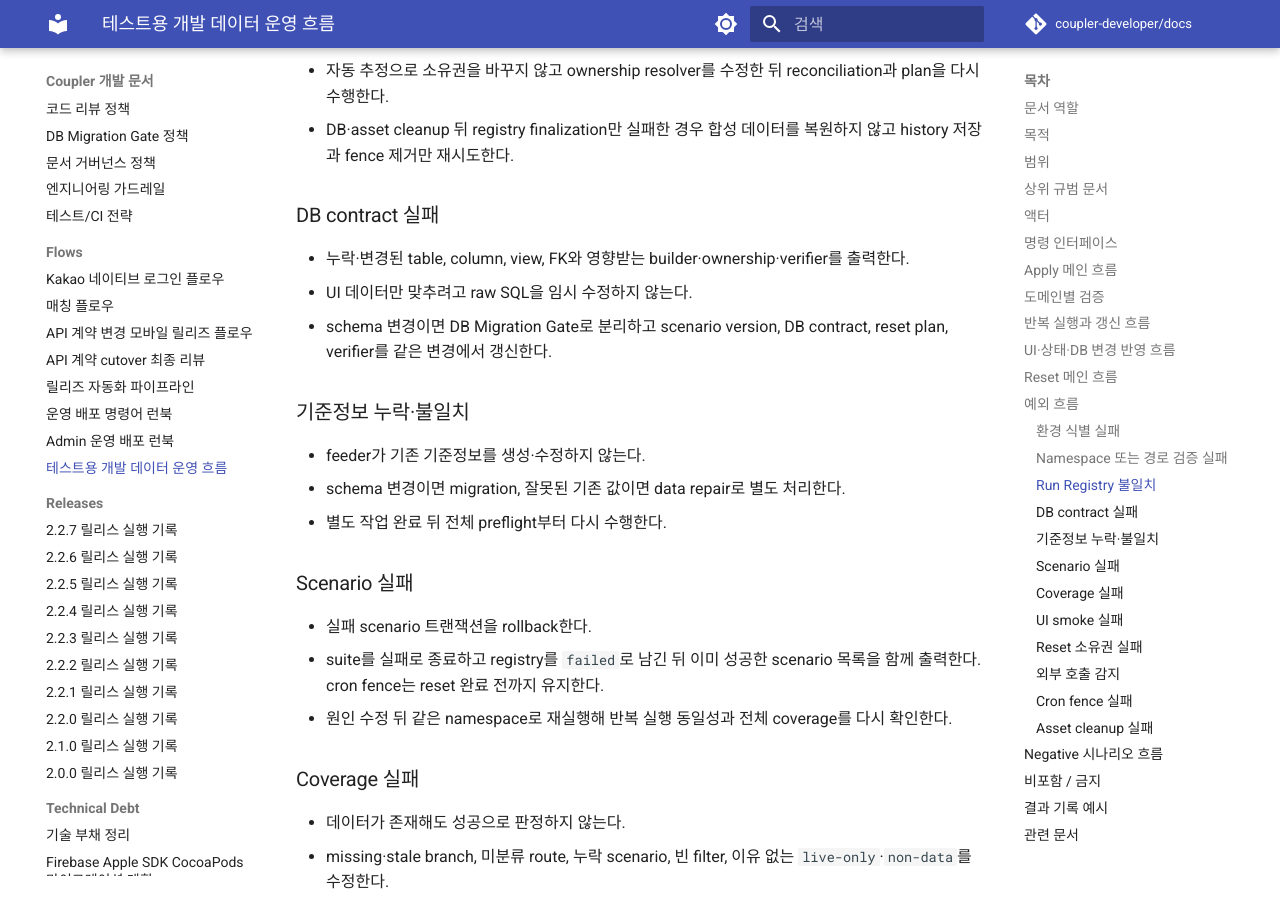
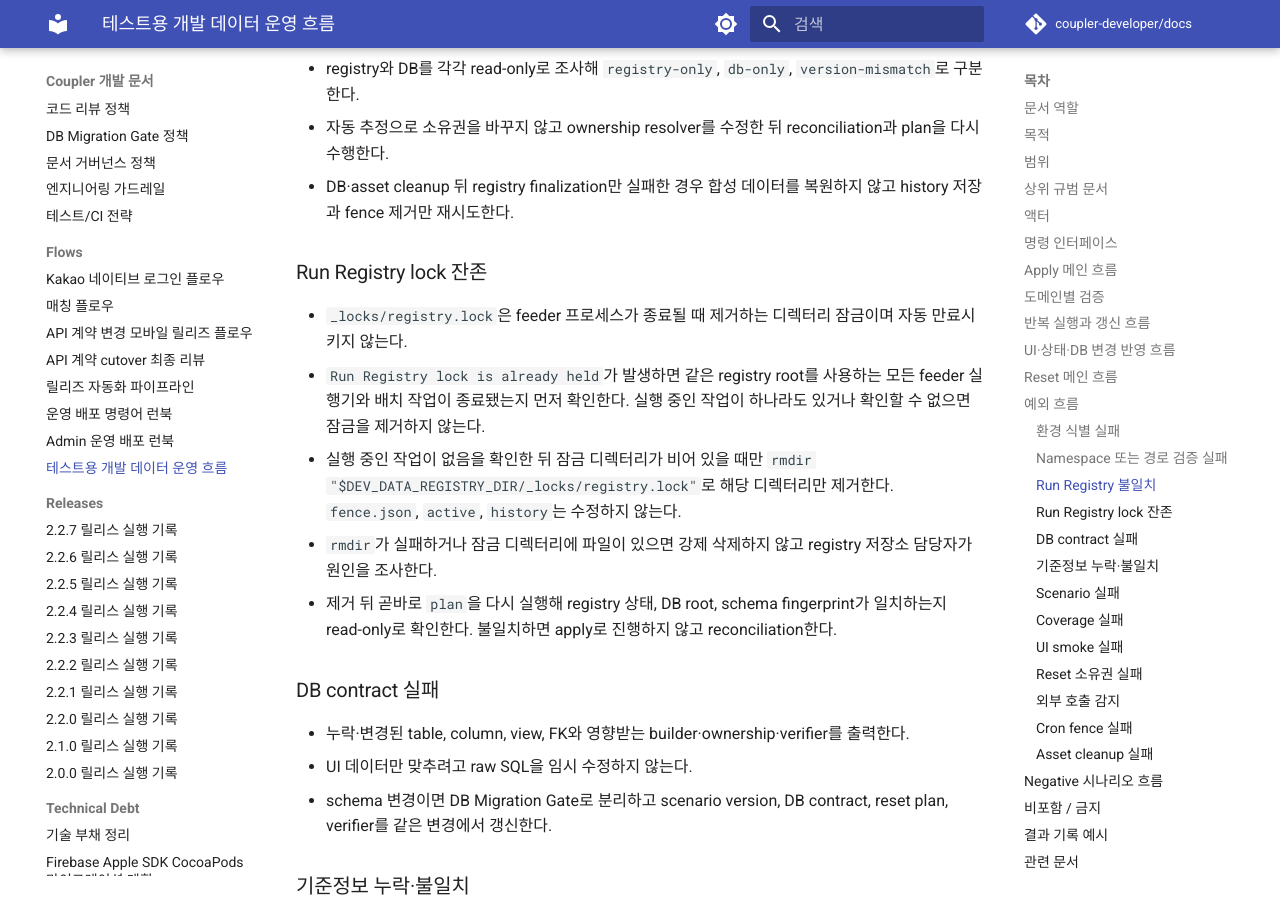
Before and after one commit to coupler-developer/docs, an MkDocs documentation site: the page built from content/flows/cross-project/development-test-data-flow.md, in a window 1280 px wide and 900 px high, scrolled down 5463 px. Built offline with MkDocs 1.6.1 and Material for MkDocs 9.7.7, drawn with Linux system fonts in a browser that asks for light colours; comment, search, counter and statistics services are not loaded; some of the changed text lies outside the part shown.

Commit message:
docs: 개발 데이터 시간대와 복구 절차 보강

```diff
--- a/content/flows/cross-project/development-test-data-flow.md
+++ b/content/flows/cross-project/development-test-data-flow.md
@@ -42,8 +42,11 @@
 pnpm --dir coupler-api data-feed list
 pnpm --dir coupler-api data-feed contract
 pnpm --dir coupler-api data-feed coverage --route-contract /absolute/path/to/coupler-admin-web/src/config/dev-data-route-contract.json
-pnpm --dir coupler-api data-feed plan cms-all --namespace qa-cms --at 2026-07-14T10:00:00+09:00
-pnpm --dir coupler-api data-feed apply cms-all --namespace qa-cms --owner qa-owner --at 2026-07-14T10:00:00+09:00 --expires-at 2026-07-21T10:00:00+09:00 --apply
+# 아래 두 값은 실행 시점의 RDS CURRENT_DATE() (Asia/Seoul)와 유지 기한으로 치환한다.
+REFERENCE_TIME='YYYY-MM-DDT10:00:00+09:00'
+EXPIRES_AT='YYYY-MM-DDT10:00:00+09:00'
+pnpm --dir coupler-api data-feed plan cms-all --namespace qa-cms --at "$REFERENCE_TIME"
+pnpm --dir coupler-api data-feed apply cms-all --namespace qa-cms --owner qa-owner --at "$REFERENCE_TIME" --expires-at "$EXPIRES_AT" --apply
 pnpm --dir coupler-api data-feed verify --namespace qa-cms
 DEV_DATA_ADMIN_BASE_URL=https://admin.dev.example.invalid DEV_DATA_ADMIN_STORAGE_STATE=/absolute/path/to/storage-state.json DEV_DATA_MEMBER_ID=123 yarn --cwd /absolute/path/to/coupler-admin-web test:dev-data-ui
 pnpm --dir coupler-api data-feed reset --namespace qa-cms
@@ -149,6 +152,14 @@ pnpm --dir coupler-api data-feed reset --namespace qa-cms --confirm qa-cms
 - 자동 추정으로 소유권을 바꾸지 않고 ownership resolver를 수정한 뒤 reconciliation과 plan을 다시 수행한다.
 - DB·asset cleanup 뒤 registry finalization만 실패한 경우 합성 데이터를 복원하지 않고 history 저장과 fence 제거만 재시도한다.
 
+### Run Registry lock 잔존
+
+- `_locks/registry.lock`은 feeder 프로세스가 종료될 때 제거하는 디렉터리 잠금이며 자동 만료시키지 않는다.
+- `Run Registry lock is already held`가 발생하면 같은 registry root를 사용하는 모든 feeder 실행기와 배치 작업이 종료됐는지 먼저 확인한다. 실행 중인 작업이 하나라도 있거나 확인할 수 없으면 잠금을 제거하지 않는다.
+- 실행 중인 작업이 없음을 확인한 뒤 잠금 디렉터리가 비어 있을 때만 `rmdir "$DEV_DATA_REGISTRY_DIR/_locks/registry.lock"`로 해당 디렉터리만 제거한다. `fence.json`, `active`, `history`는 수정하지 않는다.
+- `rmdir`가 실패하거나 잠금 디렉터리에 파일이 있으면 강제 삭제하지 않고 registry 저장소 담당자가 원인을 조사한다.
+- 제거 뒤 곧바로 `plan`을 다시 실행해 registry 상태, DB root, schema fingerprint가 일치하는지 read-only로 확인한다. 불일치하면 apply로 진행하지 않고 reconciliation한다.
+
 ### DB contract 실패
 
 - 누락·변경된 table, column, view, FK와 영향받는 builder·ownership·verifier를 출력한다.
```
Also changed, not shown: content/architecture/development-test-data-system.md (+3 -1 lines), content/technical-debt/technical-debt.md (+1 -1 lines).
